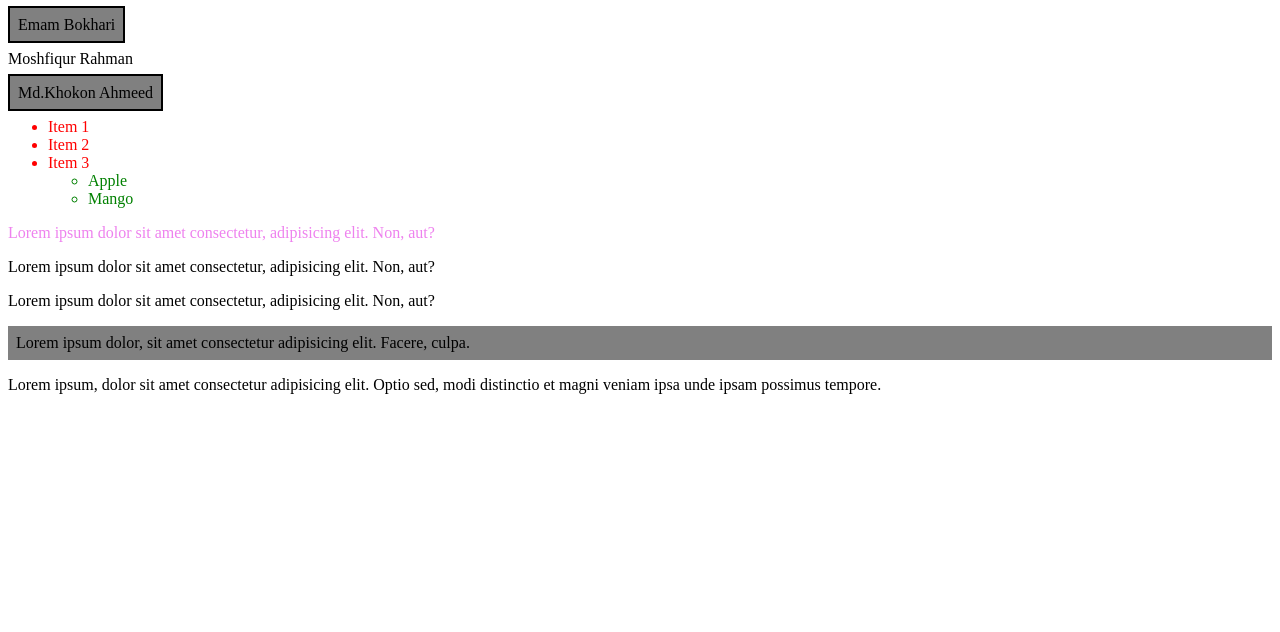
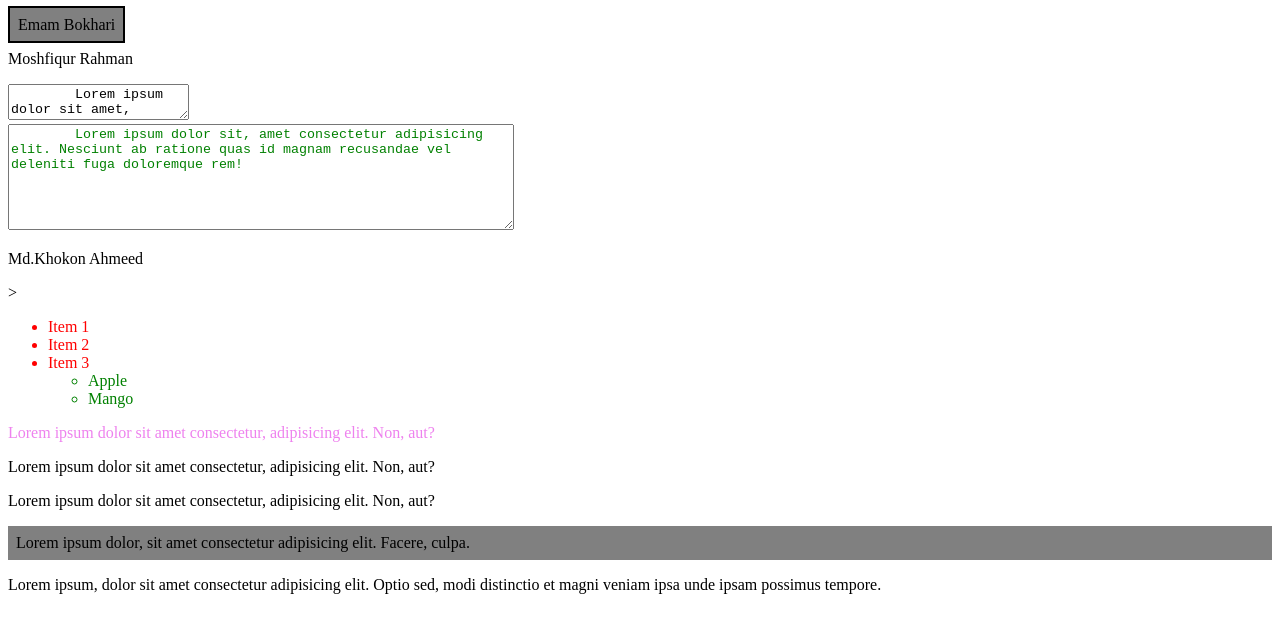
Before and after one commit to Emam-Bokhari/Learn-CSS3, a plain HTML site: page Class-61-70/Class-68/combinator-selectors.html in a window 1280 px wide. Drawn offline with Linux system fonts and the light colour scheme.

Commit message:
general siblig selector

```diff
--- a/Class-61-70/Class-68/combinator-selectors.html
+++ b/Class-61-70/Class-68/combinator-selectors.html
@@ -27,15 +27,30 @@
     ul + p {
       color: violet;
     }
+    /* general sibling selector */
+    div ~ textarea {
+      color: green;
+      width:500px;
+      height:100px;
+
+    }
   </style>
   <body>
     <!-- Start descendant selectors -->
     <div>
       <p><span> Emam Bokhari </span></p>
       <p>Moshfiqur Rahman</p>
+      <textarea name="" id="">
+        Lorem ipsum dolor sit amet, consectetur adipisicing elit. Obcaecati dolorum eaque aliquid repellendus sunt voluptates nostrum consequuntur asperiores similique error.
+      </textarea>
     </div>
+
+    <textarea name="" id="">
+        Lorem ipsum dolor sit, amet consectetur adipisicing elit. Nesciunt ab ratione quas id magnam recusandae vel deleniti fuga doloremque rem!</textarea
     <div>
       <p><span>Md.Khokon Ahmeed</span></p>
+
+      >
     </div>
     <!-- End descendant selectors -->
 
```
